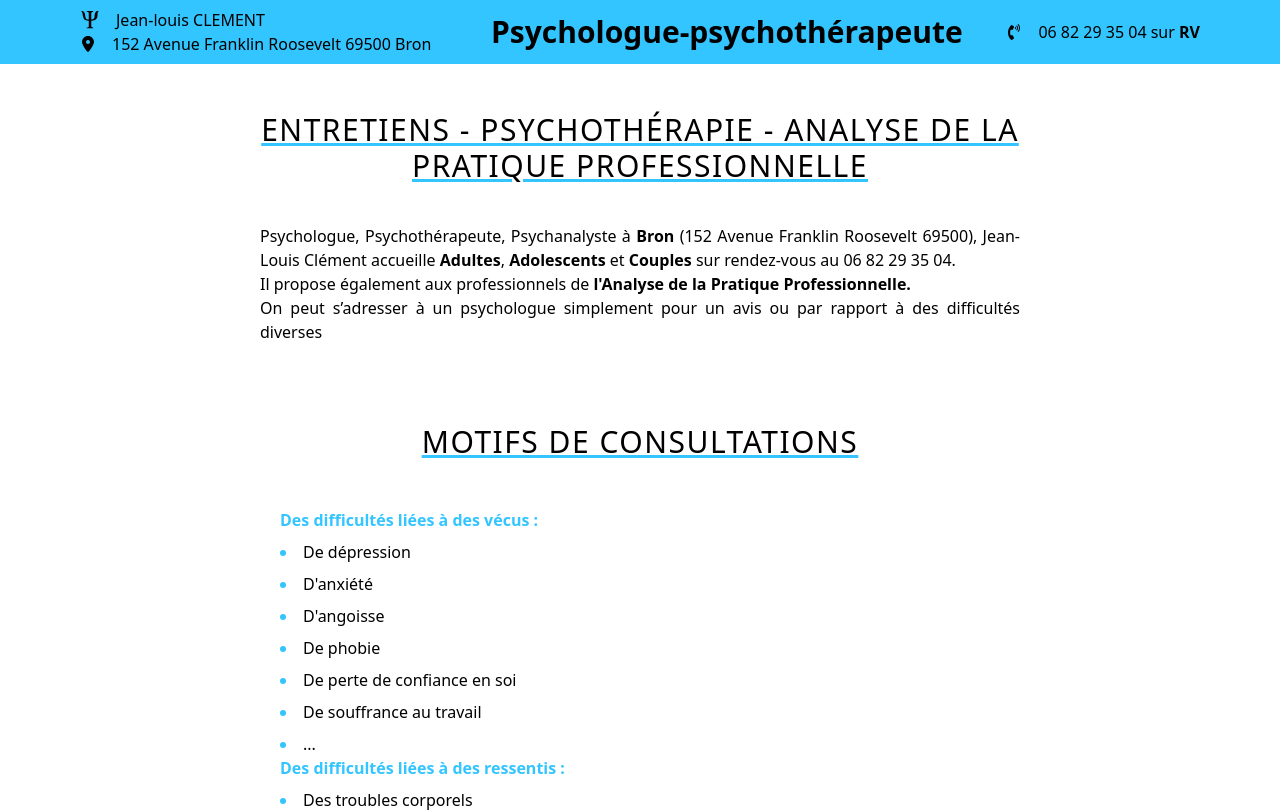
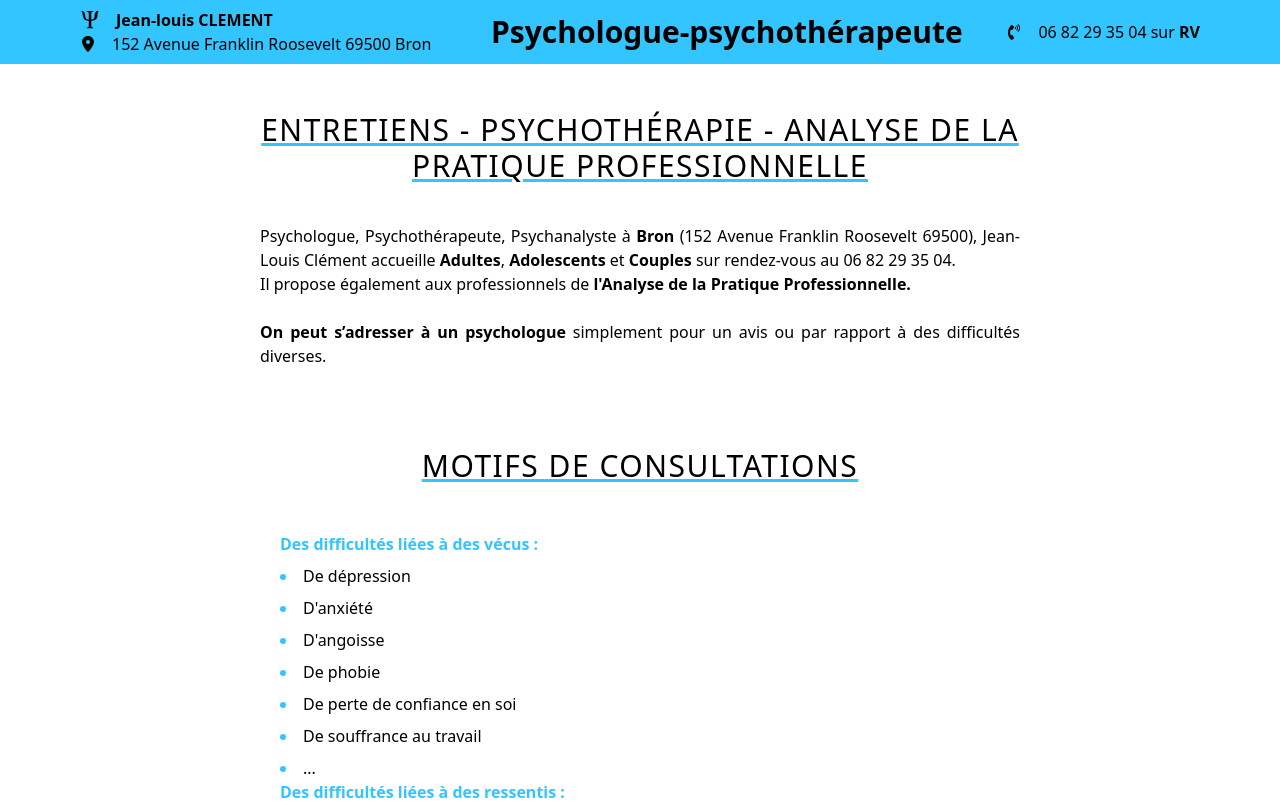
Before and after one commit to teovlt/JL-psy-bron, a React (Vite) app: page / in a window 1280 px wide. Shown: the top 812 px of the page. Built offline with nearby package versions, Linux system fonts and the light colour scheme.

Commit message:
Again and again

```diff
--- a/src/components/Navbar.jsx
+++ b/src/components/Navbar.jsx
@@ -14,7 +14,9 @@ const Navbar = () => {
       <div className='flex items-start flex-col gap-x-2 cursor-pointer'>
         <div className='flex items-center gap-x-4 cursor-pointer'>
           <img src={logo} alt='Logo' className='w-5 h-5' />
-          <Link to={'/'}>Jean-louis CLEMENT</Link>
+          <Link to={'/'} className='font-bold'>
+            Jean-louis CLEMENT
+          </Link>
         </div>
         <div className='flex items-center gap-4'>
           <FaLocationDot />
--- a/src/pages/Home.jsx
+++ b/src/pages/Home.jsx
@@ -15,7 +15,8 @@ const Home = () => {
             <br />
             Il propose également aux professionnels de <strong>l'Analyse de la Pratique Professionnelle.</strong>
             <br />
-            On peut s’adresser à un psychologue simplement pour un avis ou par rapport à des difficultés diverses
+            <br />
+            <strong> On peut s’adresser à un psychologue </strong> simplement pour un avis ou par rapport à des difficultés diverses.
             <h1 className='pt-20 flex-initial p-2 text-center text-3xl uppercase tracking-wider underline underline-offset-3 decoration-primary'>
               Motifs de consultations
             </h1>
@@ -77,7 +78,7 @@ const Home = () => {
         A la suite de l'écoute du patient dans un ou des premiers entretiens, Jean Louis CLEMENT peut proposer des rencontres régulières
         (psychothérapie / psychalanyse) ou ponctuelles (entretiens) ou une orientation vers d'autres soins.
         <p>
-          Les <strong>adolescents</strong> ou les <strong>couples</strong> peuvent aussi consulter
+          Les <strong>adolescents</strong> ou les <strong>couples</strong> peuvent aussi consulter.
         </p>
       </div>
       <Cards />
```
